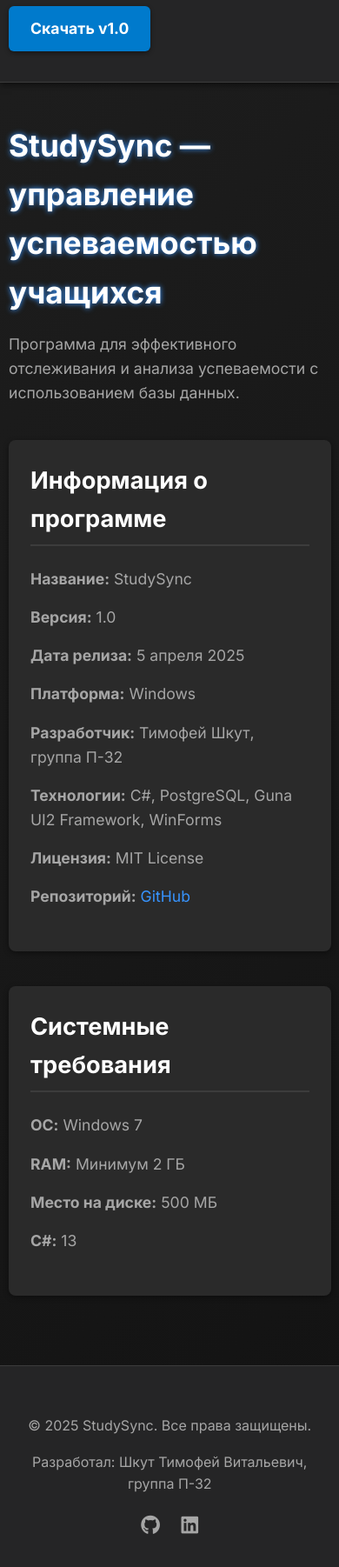
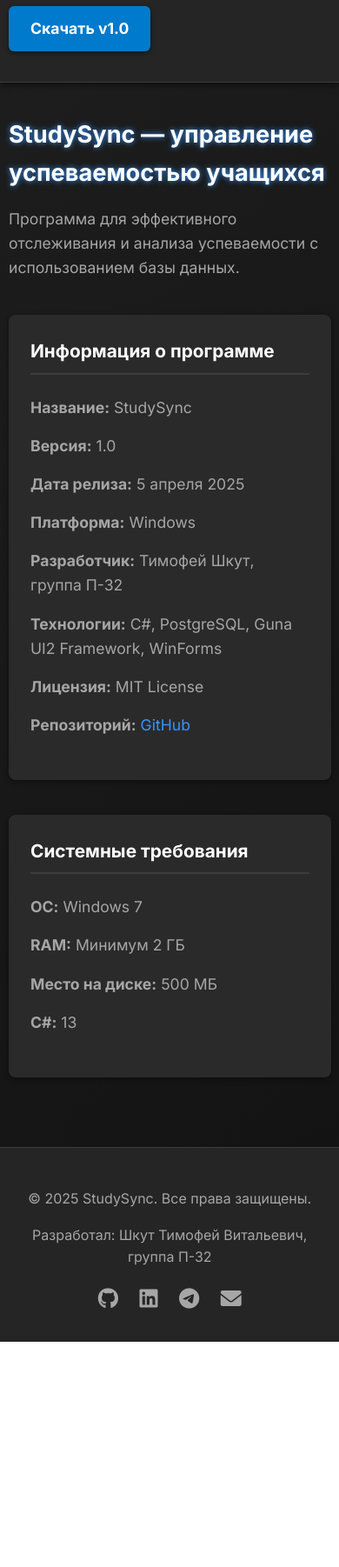
Before and after one commit to stquremwork/stquremwork.github.io, a plain HTML site: page index.html in a window 390 px wide. Shown: the part 78-1880 px from the top of the page at 87% size. After the commit the page ends 1621 px from the top, so only its background shows below. Drawn offline with Linux system fonts and the light colour scheme.

Commit message:
Update index.html

```diff
--- a/index.html
+++ b/index.html
@@ -42,6 +42,15 @@
       flex-grow: 1;
     }
 
+    /* Сделать шапку и футер уже */
+    .top-bar .container,
+    .bottom-bar .container {
+      max-width: 900px;
+      padding-left: 10px;
+      padding-right: 10px;
+      margin: 0 auto;
+    }
+
     header.top-bar {
       background-color: #252526;
       color: #d4d4d4;
@@ -81,8 +90,9 @@
       padding-top: 40px;
     }
 
+    /* Уменьшенный размер шрифта заголовков */
     h1 {
-      font-size: 2.8em;
+      font-size: 2em;
       margin-bottom: 15px;
       color: #ffffff;
       text-shadow: 0 0 6px #3794ff;
@@ -120,9 +130,10 @@
       box-shadow: 0 2px 6px rgba(0, 0, 0, 0.4);
     }
 
+    /* Уменьшенный размер шрифта заголовков в info-box */
     .info-box h2 {
       margin-top: 0;
-      font-size: 1.7em;
+      font-size: 1.3em;
       color: #ffffff;
       margin-bottom: 15px;
       border-bottom: 2px solid #3c3c3c;
@@ -144,20 +155,39 @@
       background-color: #252526;
       color: #a6a6a6;
       text-align: center;
-      padding: 20px 0;
+      padding: 10px 0;
       border-top: 1px solid #3c3c3c;
       margin-top: 60px;
     }
 
+    /* Увеличенные иконки соцсетей и отступы */
     .social-links a {
       color: #a6a6a6;
-      margin: 0 10px;
-      font-size: 1.4em;
+      margin: 0 15px;
+      font-size: 1.8em;
       transition: color 0.2s ease;
     }
 
     .social-links a:hover {
       color: #4fc1ff;
+    }
+
+    /* Контакты в футере */
+    address {
+      font-style: normal;
+      margin-top: 15px;
+      color: #a6a6a6;
+      font-size: 1em;
+      line-height: 1.4;
+    }
+
+    address a {
+      color: #3794ff;
+    }
+
+    address a:hover {
+      color: #4fc1ff;
+      text-decoration: underline;
     }
 
     /* Адаптивность */
@@ -167,7 +197,7 @@
         padding: 20px 10px;
       }
       h1 {
-        font-size: 2.2em;
+        font-size: 1.7em;
       }
       p.lead {
         font-size: 1.1em;
@@ -178,6 +208,11 @@
       }
       .left-elements {
         margin-bottom: 10px;
+      }
+      /* Соцсети на мобилках чуть меньше */
+      .social-links a {
+        font-size: 1.5em;
+        margin: 0 10px;
       }
     }
   </style>
@@ -211,7 +246,7 @@
         <li><strong>Разработчик:</strong> Тимофей Шкут, группа П-32</li>
         <li><strong>Технологии:</strong> C#, PostgreSQL, Guna UI2 Framework, WinForms</li>
         <li><strong>Лицензия:</strong> MIT License</li>
-    <li><strong>Репозиторий:</strong> <a href="https://github.com/stquremwork/Study-Sync.git" target="_blank">GitHub</a></li>
+        <li><strong>Репозиторий:</strong> <a href="https://github.com/stquremwork/Study-Sync.git" target="_blank" rel="noopener noreferrer">GitHub</a></li>
       </ul>
     </section>
 
@@ -227,17 +262,19 @@
     </section>
   </main>
 
-  <!-- Футер -->
  <footer class="bottom-bar">
   <div class="container">
     <p>&copy; 2025 StudySync. Все права защищены.</p>
     <p>Разработал: Шкут Тимофей Витальевич, группа П-32</p>
     <div class="social-links">
-        <a href="https://github.com/stquremwork" target="_blank"><i class="fab fa-github"></i></a>
-        <a href="https://www.linkedin.com/in/%D1%82%D0%B8%D0%BC%D0%BE%D1%84%D0%B5%D0%B9-%D1%88%D0%BA%D1%83%D1%82-30765b34b/" target="_blank"><i class="fab fa-linkedin"></i></a>
+      <a href="https://github.com/stquremwork" target="_blank" rel="noopener noreferrer" aria-label="GitHub"><i class="fab fa-github"></i></a>
+      <a href="https://www.linkedin.com/in/тимофей-шкут-30765b34b/" target="_blank" rel="noopener noreferrer" aria-label="LinkedIn"><i class="fab fa-linkedin"></i></a>
+      <a href="https://t.me/pelmen_s_mazikom" target="_blank" rel="noopener noreferrer" aria-label="Telegram"><i class="fab fa-telegram"></i></a>
+      <a href="https://mail.google.com/timofeyshkut1985@gmail.com" target="_blank" rel="noopener noreferrer" aria-label="Email"><i class="fas fa-envelope"></i></a>
     </div>
   </div>
 </footer>
 
+
 </body>
 </html>
```
Lines whose indentation alone changed are shown as unchanged.
